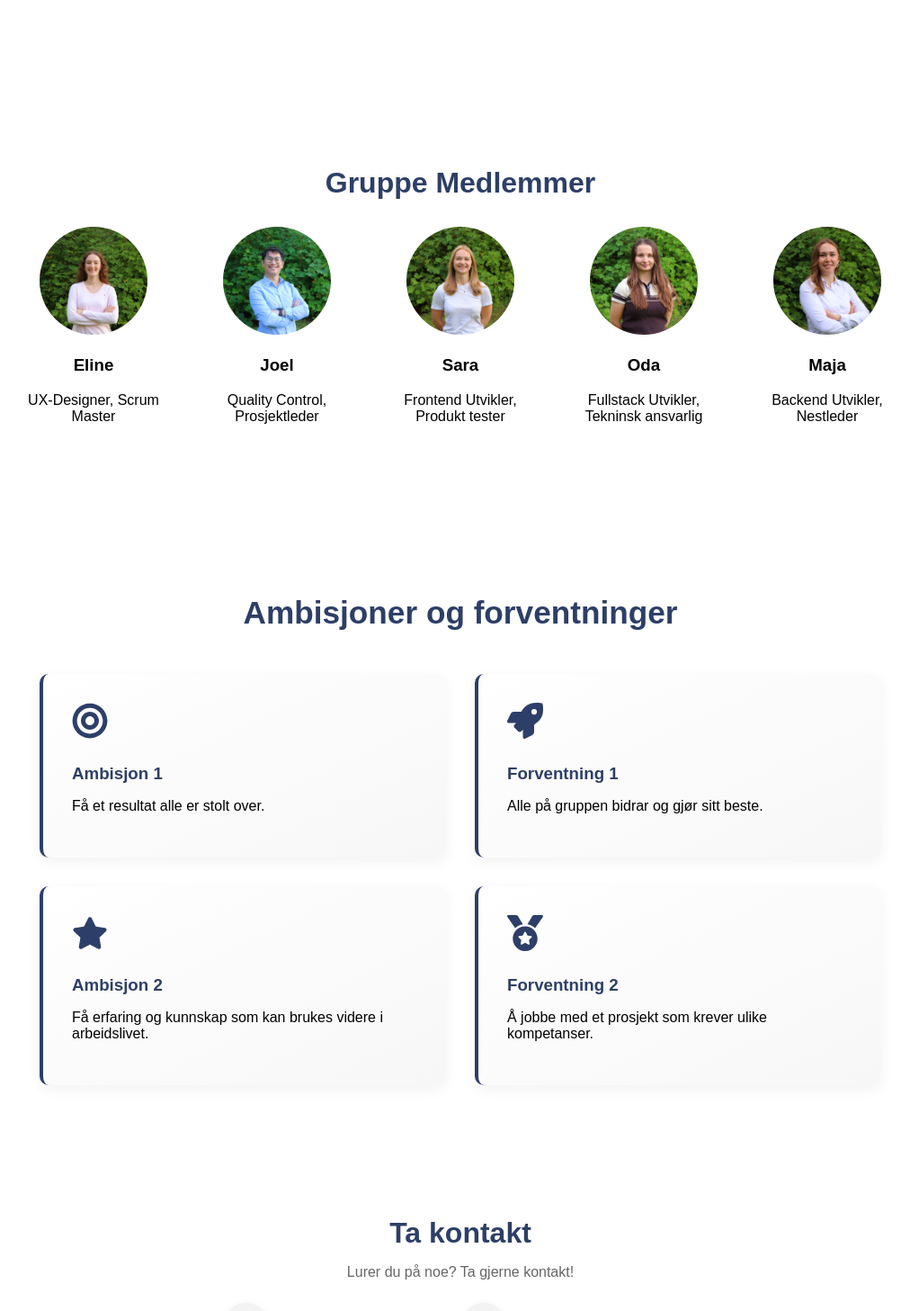
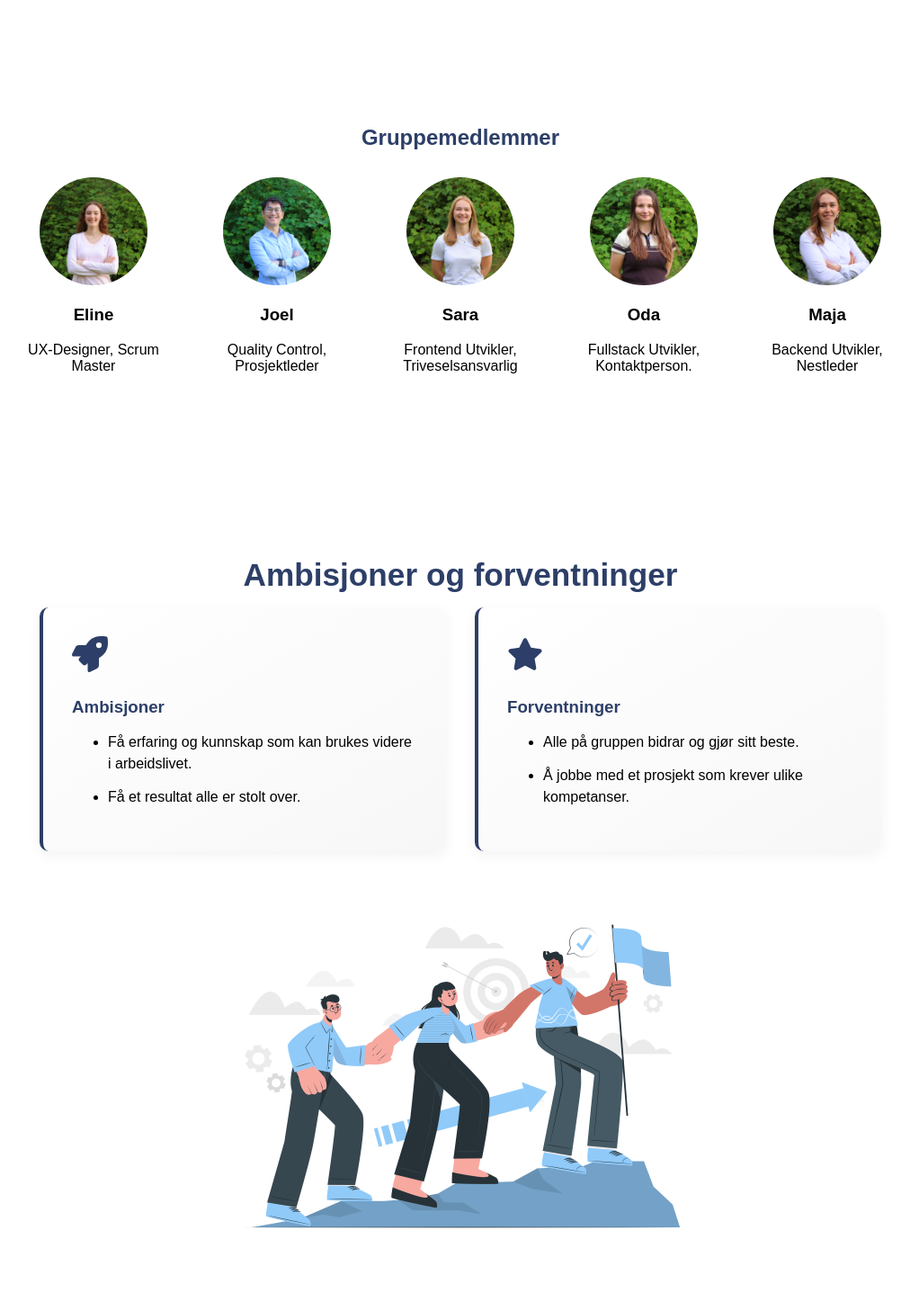
Before and after one commit to Odalopheim/Gruppe7Portefolio, a React (Vite) app in the folder GruppePortefolio/: page / in a window 1280 px wide. Shown: the part 726-2183 px from the top of the page at 90% size, without its empty margins (128-1140 px from the left). Built offline with nearby package versions, Linux system fonts and the light colour scheme.

Commit message:
La til bilde og endret tekst

```diff
--- a/GruppePortefolio/src/components/OmOss/OmOss.css
+++ b/GruppePortefolio/src/components/OmOss/OmOss.css
@@ -143,7 +143,7 @@
 .modal h3 {
     margin: 0.5rem 0;
     padding-bottom: 0.3rem;
-    border-bottom: 2px solid #2d3f68;  /* blå strek under */
+    border-bottom: 2px solid #2d3f68;
   display: inline-block; /* streken følger teksten */
 }
 
@@ -177,7 +177,7 @@
   display: inline-flex;
   border: 2px solid transparent;
   border-radius: 50%;
-  background-color: #2d3f68; /* mørk grønn */
+  background-color: #2d3f68;
   padding: 0.3rem;
   transition: all 0.2s ease;
   cursor: pointer;
@@ -185,19 +185,19 @@
 
 .social-icon-wrapper:hover {
   transform: scale(1.1);
-  background-color: #F5F5DC; /* lysere grønn */
-  border-color: #2d3f68; /* beholder mørk grønn kant */
+  background-color: #F5F5DC;
+  border-color: #2d3f68;
 }
 
 /* Endre ikonfargen på hover */
 .social-icon-wrapper:hover .social-icon {
-  color: #2d3f68; /* ikonene blir mørke grønne, synlige på lysere grønn bakgrunn */
+  color: #2d3f68;
 }
 
 .social-icon {
   width: 28px;
   height: 28px;
-  color: white; /* standard ikonfarge */
+  color: white;
   transition: inherit;
 }
 
--- a/GruppePortefolio/src/components/OmOss/OmOss.jsx
+++ b/GruppePortefolio/src/components/OmOss/OmOss.jsx
@@ -29,7 +29,7 @@ const members = [
   {
     name: "Sara Marie Stray",
     img: "/images/sara.jpg",
-    shortDescription: "Frontend-utvikler med med fokus på testing.",
+    shortDescription: "Frontend-utvikler og trivselsansvarlig.",
     github: "https://github.com/sarastray",
     linkedin:"https://www.linkedin.com/in/sara-marie-stray/",
     cv: "/cv/elineCV.pdf",
@@ -41,7 +41,7 @@ const members = [
   {
     name: "Oda Lunde Opheim",
     img: "/images/oda.jpg",
-    shortDescription: "Fullstack-utvikler og ansvar for systemdesign.",
+    shortDescription: "Fullstack-utvikler og kontaktperson.",
     github: "https://github.com/Odalopheim",
     linkedin:"https://www.linkedin.com/in/odalundeopheim/",
     cv: "/cv/oda.pdf",
--- a/GruppePortefolio/src/components/about/About.css
+++ b/GruppePortefolio/src/components/about/About.css
@@ -1,5 +1,5 @@
 .about-section {
-  padding: 60px 20px;
+  padding: 60px 20px 20px;
   background-color: #fff;
   font-family: Arial, sans-serif;
 }
--- a/GruppePortefolio/src/components/about/About.jsx
+++ b/GruppePortefolio/src/components/about/About.jsx
@@ -19,10 +19,14 @@ function About() {
             - og ikke minst jobber godt sammen!
           Vi har gjennom årene funnet en måte som passer godt for oss å jobbe på, og som vektlegger engasjement, ansvar og å ta eierskap til sitt eget og gruppas arbeid.
            I tillegg så er vi nok en av gruppene som kan skryte på oss høyt oppmøte. For oss har deltakelse vært nøkkelen til en god prosess.
-
           </p>
         </div>
       </div>
+
+      {/* Bildet er hentet fra https://storyset.com/illustration/team-goals/cuate
+      <div className="goals-image">
+        <img src="/images/Team spirit.png"/>
+      </div>  */}
     </section>
   );
 }
--- a/GruppePortefolio/src/components/goals/Goals.css
+++ b/GruppePortefolio/src/components/goals/Goals.css
@@ -28,7 +28,7 @@
 
 .goals-section {
   padding: 4rem 2rem;
-  padding-bottom: 6rem;
+  padding-bottom: 0.1rem;
   background-color: #fff;
   font-family: Arial, sans-serif;
   max-width: 1000px;
@@ -40,8 +40,14 @@
   font-size: 2.2rem;
   color: #2d3f68;
   text-align: center;
-  margin-bottom: 3rem;
+  margin-bottom: 1rem;
   position: relative;
+}
+
+.goals-box li {
+  margin-bottom: 0.8rem; /* avstand mellom punktene */
+  line-height: 1.5;
+  font-size: 1rem;
 }
 
 .goals-container {
@@ -78,6 +84,16 @@
   margin-bottom: 1rem;
 }
 
+.goals-image {
+  text-align: center;
+  margin-bottom: 2rem;
+}
+
+.goals-image img {
+  max-width: 500px; /* gjør bildet mindre */
+  height: auto;
+  border-radius: 10px; /* valgfritt, rundede kanter */
+}
 
 /* Responsivt design */
 @media (max-width: 768px) {
--- a/GruppePortefolio/src/components/goals/Goals.jsx
+++ b/GruppePortefolio/src/components/goals/Goals.jsx
@@ -8,19 +8,28 @@ function Goals() {
       <div className="goals-container">
         <div className="goals-box">
           <span className="goal-icon">
-            <FaBullseye />
+            <FaRocket />
           </span>
-          <h3>Ambisjon 1</h3>
-          <p>Få et resultat alle er stolt over.</p>
+          <h3>Ambisjoner</h3>
+          <ul>
+            <li>Få erfaring og kunnskap som kan brukes videre i arbeidslivet.</li>
+            <li>Få et resultat alle er stolt over.</li>
+          </ul>
+
         </div>
         <div className="goals-box">
           <span className="goal-icon">
-            <FaRocket />
+            <FaStar />
           </span>
-          <h3>Forventning 1</h3>
-          <p>Alle på gruppen bidrar og gjør sitt beste.</p>
+          <h3>Forventninger</h3>
+          <ul>
+            <li>Alle på gruppen bidrar og gjør sitt beste.</li>
+            <li>Å jobbe med et prosjekt som krever ulike kompetanser.</li>
+          </ul>
+
+
         </div>
-        <div className="goals-box">
+        {/*<div className="goals-box">
           <span className="goal-icon">
             <FaStar />
           </span>
@@ -33,8 +42,12 @@ function Goals() {
           </span>
           <h3>Forventning 2</h3>
           <p>Å jobbe med et prosjekt som krever ulike kompetanser.</p>
+        </div>*/}
+      </div>
+        {/* Bildet er hentet fra https://storyset.com/illustration/team-spirit/pana*/}
+        <div className="goals-image">
+          <img src="/images/Team goals.png"/>
         </div>
-      </div>
     </section>
   );
 }
--- a/GruppePortefolio/src/components/team/Members.css
+++ b/GruppePortefolio/src/components/team/Members.css
@@ -1,13 +1,15 @@
 .members-section {
   max-width: 1000px;
+  margin-top: 0.1rem;
   margin: 50px auto;
   padding: 30px 20px;
   text-align: center;
   font-family: Arial, sans-serif;
+  margin-bottom: 4rem;
 }
 
 .members-section h2 {
-  font-size: 2rem;
+  font-size: 1.5rem;
   margin-bottom: 30px;
   color: #2D3F68;
 }
--- a/GruppePortefolio/src/components/team/Members.jsx
+++ b/GruppePortefolio/src/components/team/Members.jsx
@@ -9,7 +9,7 @@ function Members() {
 
   return (
     <section id="members" className="members-section">
-      <h2>Gruppe Medlemmer</h2>
+      <h2>Gruppemedlemmer</h2>
       <div className="team-members-grid">
         {team.map((member) => (
           <div
--- a/GruppePortefolio/src/data/team.js
+++ b/GruppePortefolio/src/data/team.js
@@ -24,7 +24,7 @@ export const team = [
   },
     {
     name: "Sara",
-    role: "Frontend Utvikler, Produkt tester",
+    role: "Frontend Utvikler, Triveselsansvarlig",
     image: "/images/sara.jpg",
     socials: {
       github: "https://github.com/sarastray",
@@ -35,7 +35,7 @@ export const team = [
   },
     {
     name: "Oda",
-    role: "Fullstack Utvikler, Tekninsk ansvarlig",
+    role: "Fullstack Utvikler, Kontaktperson.",
     image: "/images/oda.jpg",
     socials: {
       github: "https://github.com/Odalopheim",
```
Also changed, not shown: GruppePortefolio/public/images/Team goals.png (added), GruppePortefolio/public/images/Team spirit.png (added).
